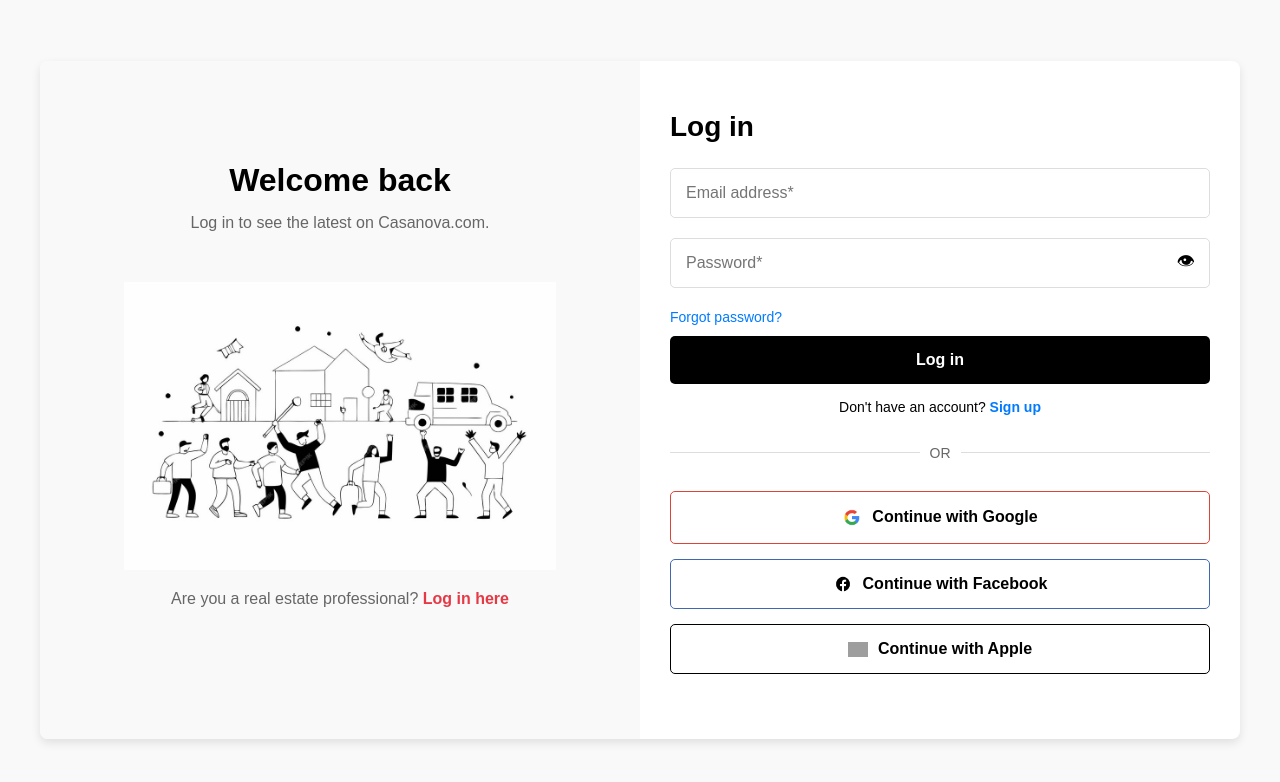
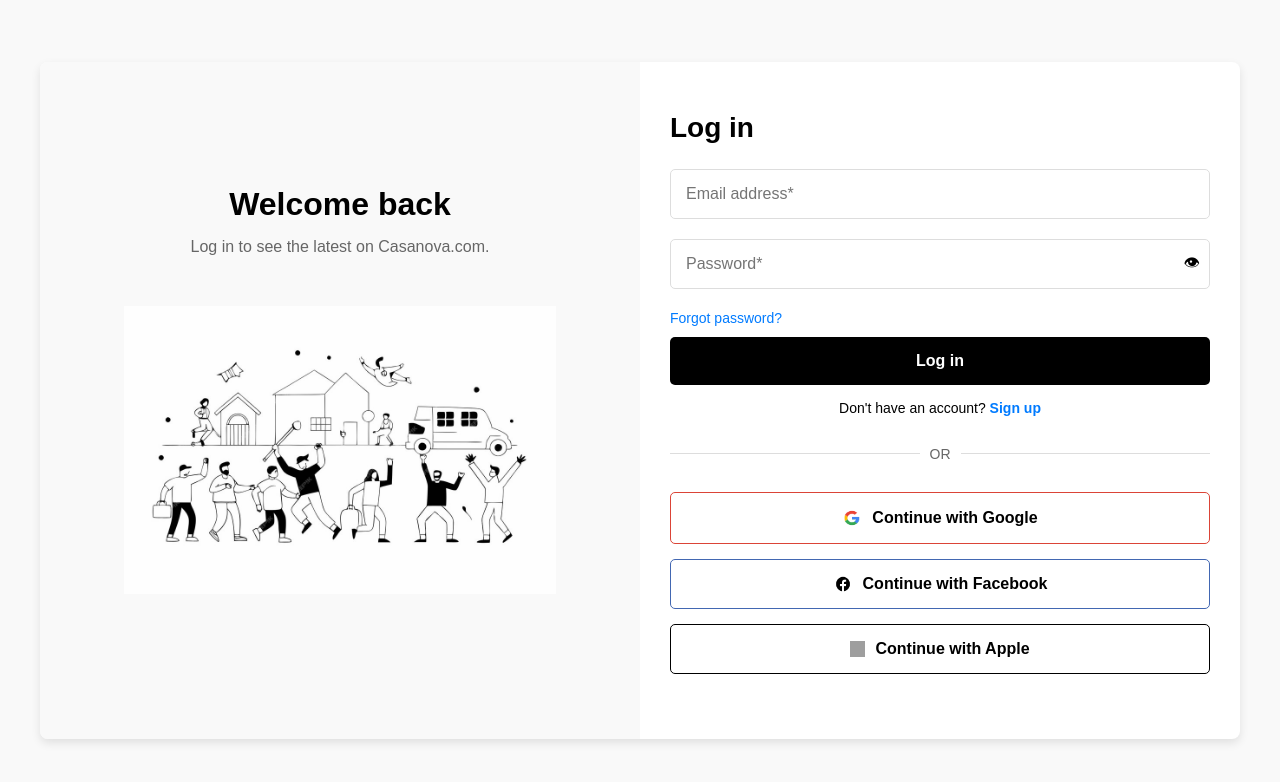
Before and after one commit to FlorentLatifi/CasaNova, a PHP site: page /login.html in a window 1280 px wide. Shown: the top 782 px of the page. Run offline with PHP 8.4, Linux system fonts and the light colour scheme; grey boxes are pictures that could not be loaded.

Commit message:
login hide password

```diff
--- a/login.css
+++ b/login.css
@@ -97,13 +97,13 @@
     border-radius: 5px;
   }
 
-  .password-toggle {
+  .lpassword-toggle {
     position: absolute;
     top: 50%;
-    right: 15px;
+    right: 10px;
     transform: translateY(-50%);
     cursor: pointer;
-    font-size: 18px;
+    font-size: 16px;
   }
 
   .forgot-password {
@@ -176,8 +176,19 @@
     margin-bottom: 15px;
   }
 
-  .social-btn img {
+  .social-btn.social-btn.google img {
     width: 20px;
+    height: 20px;
+    margin-right: 10px;
+  }
+  .social-btn.social-btn.social-btn.facebook img {
+    width: 20px;
+    height: 16px;
+    margin-right: 10px;
+  }
+  .social-btn.social-btn.social-btn.apple img {
+    width: 15px;
+    height: 16px;
     margin-right: 10px;
   }
 
--- a/login.html
+++ b/login.html
@@ -15,7 +15,6 @@
       <p>Log in to see the latest on Casanova.com.</p>
       <img src="fotot/login.jpg" alt="Illustration">
       <div class="professional-login">
-        <p>Are you a real estate professional? <a href="#">Log in here</a></p>
       </div>
     </div>
 
@@ -29,13 +28,13 @@
         </div>
         <!-- Password Field -->
         <div class="input-group">
-          <input type="password" id="password" placeholder="Password*" required>
-          <span id="togglePassword" class="password-toggle">👁</span>
+          <input type="password" id="lpassword" placeholder="Password*" required>
+          <span id="ltogglePassword" class="lpassword-toggle">👁</span>
         </div>
         <a href="#" class="forgot-password">Forgot password?</a>
         <button type="submit" class="login-btn">Log in</button>
       </form>
-      <p class="signup-link">Don't have an account? <a href="#">Sign up</a></p>
+      <p class="signup-link">Don't have an account? <a href="signup.html">Sign up</a></p>
       <div class="divider">
         <span>OR</span>
       </div>
@@ -45,6 +44,6 @@
       <button class="social-btn apple"><img src="fotot/apple logo.jfif" alt=""> Continue with Apple</button>
     </div>
   </div>
-  <script src="script.js"></script>
+  <script src="loginscript.js"></script>
 </body>
 </html>
--- /dev/null
+++ b/loginscript.js
@@ -0,0 +1,11 @@
+document.getElementById("ltogglePassword").addEventListener("click", function () {
+    const passwordField = document.getElementById("lpassword");
+
+    if (passwordField.type === "password") {
+      passwordField.type = "text";
+      this.textContent = "🙈"; // Change icon to hide password
+    } else {
+      passwordField.type = "password";
+      this.textContent = "👁"; // Change icon back to show password
+    }
+  });
```
Also changed, not shown: singupscript.js (+11 -0 lines).
